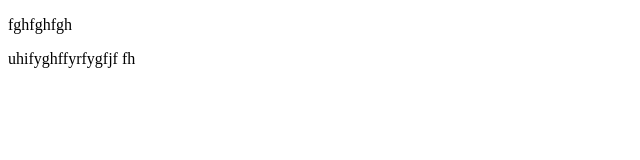
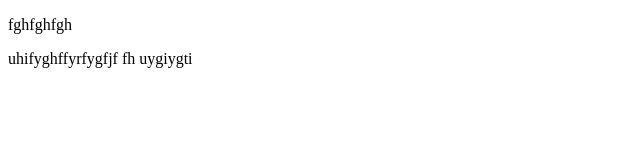
Before and after one commit to triantadim/webtest, a plain HTML site: page index.html in a window 1280 px wide. Shown: the full height of the page, 0-640 px from the left. Drawn offline with Linux system fonts and the light colour scheme.

Commit message:
Update index.html

```diff
--- a/index.html
+++ b/index.html
@@ -8,6 +8,6 @@
 <body>
     <p>fghfghfgh</p>
     uhifyghffyrfygfjf
-    fh
+    fh uygiygti
 </body>
 </html>
```
